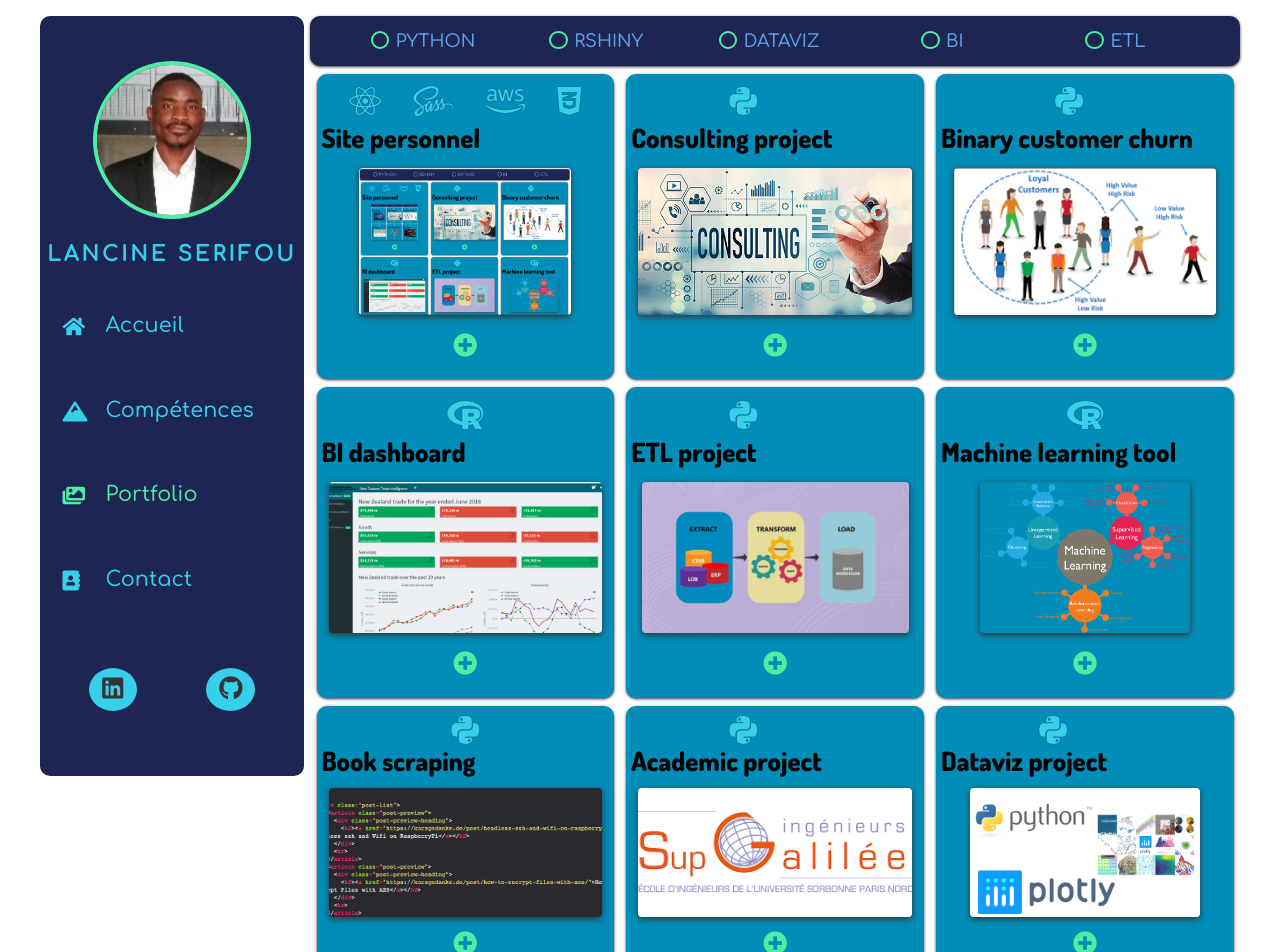
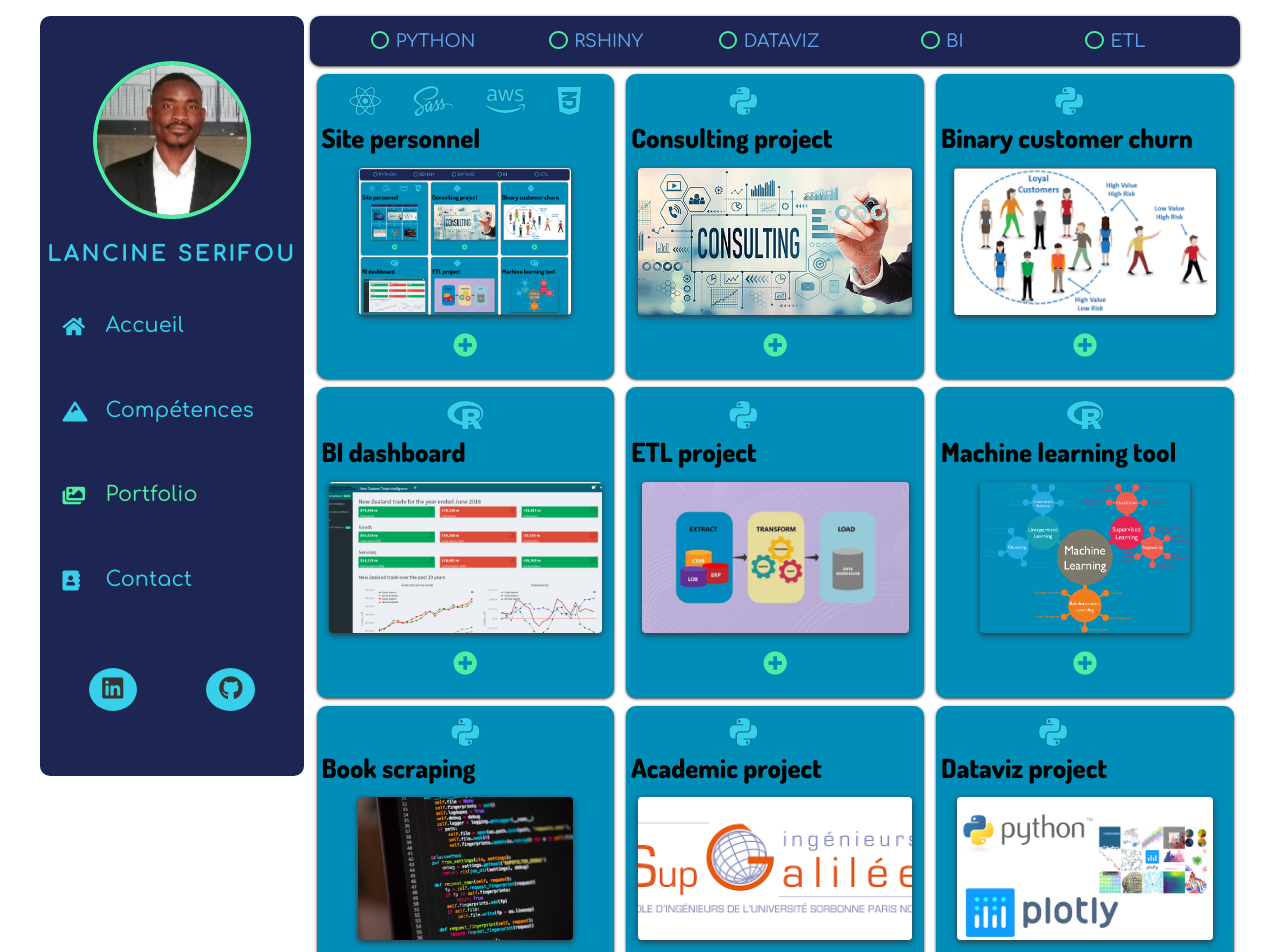
Before and after one commit to Lancin10/SITE-WEB, a React (Create React App) app: page /portfolio in a window 1280 px wide. Shown: the top 952 px of the page. Built offline with nearby package versions, Linux system fonts and the light colour scheme; some icons are missing; a web font is replaced by a local one.

Commit message:
Update portfolioData.js

```diff
--- a/src/data/portfolioData.js
+++ b/src/data/portfolioData.js
@@ -96,7 +96,7 @@ export const projectsData = [
     "pour chacune des trois catégories choisies, le classement des 7 meilleurs films"/
     "des fenêtres modales devront s'ouvrir lorsqu'on clique sur les affiches des films"/
     "ces fenêtres modales donnent les principales informations des films.",
-  img: "./media/projet-L10.png",
+  img: "./media/projet-L15.jpeg",
   link: "https://github.com/Lancin10/Scraping-With-Python",
 },
 
```
